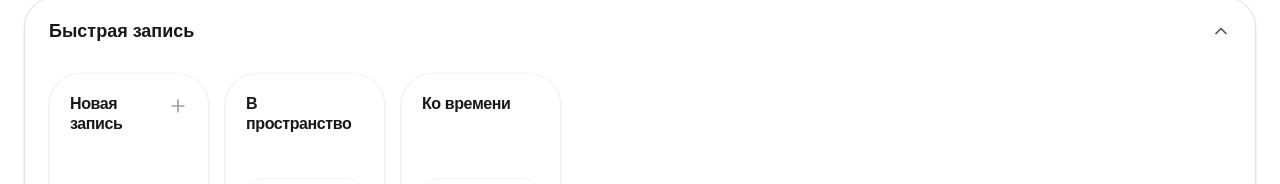
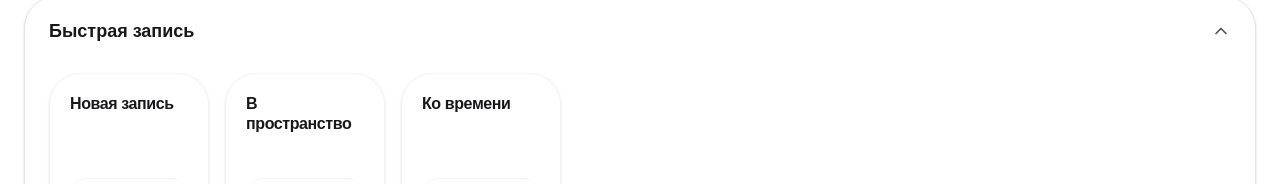
Before and after one commit to bliky-app/client, a React (Vite) app in the folder apps/web/: page / in a window 1280 px wide. Shown: the part 610-794 px from the top of the page. Built offline with nearby package versions, Linux system fonts and the light colour scheme.

Commit message:
style(quick-actions): align new appointment card with other quick action cards

```diff
--- a/apps/web/src/components/QuickActionsRow.tsx
+++ b/apps/web/src/components/QuickActionsRow.tsx
@@ -126,11 +126,16 @@ export default function QuickActionsRow({ context, workspaces = [], masters = []
               onClick={() => onOpenForm({})}
               className="bg-panel-surface w-40 shrink-0 snap-start rounded-[32px] p-5 active:scale-[0.97] transition-all duration-150 flex flex-col justify-between h-40 shadow-sm border border-panel-border-subtle cursor-pointer group hover:border-panel-text-muted"
             >
-              <div className="flex justify-between items-start w-full gap-2">
+              <div className="flex justify-between items-start w-full gap-2 pointer-events-none">
                 <h3 className="font-semibold text-panel-text text-base tracking-tight leading-tight">
                   Новая запись
                 </h3>
-                <Plus className="h-5 w-5 text-panel-text-subtle shrink-0 translate-y-0.5 group-hover:text-panel-text transition-colors" />
+              </div>
+              <div className="mt-auto relative z-10 w-full">
+                <button className="w-full text-left bg-panel-base border border-panel-border-subtle rounded-xl px-3 py-2 text-xs font-medium text-panel-text-muted group-hover:text-panel-text group-hover:border-panel-text-muted transition-colors flex items-center justify-between pointer-events-none">
+                  <span>Создать</span>
+                  <Plus className="w-4 h-4 shrink-0" />
+                </button>
               </div>
             </div>
 
```
